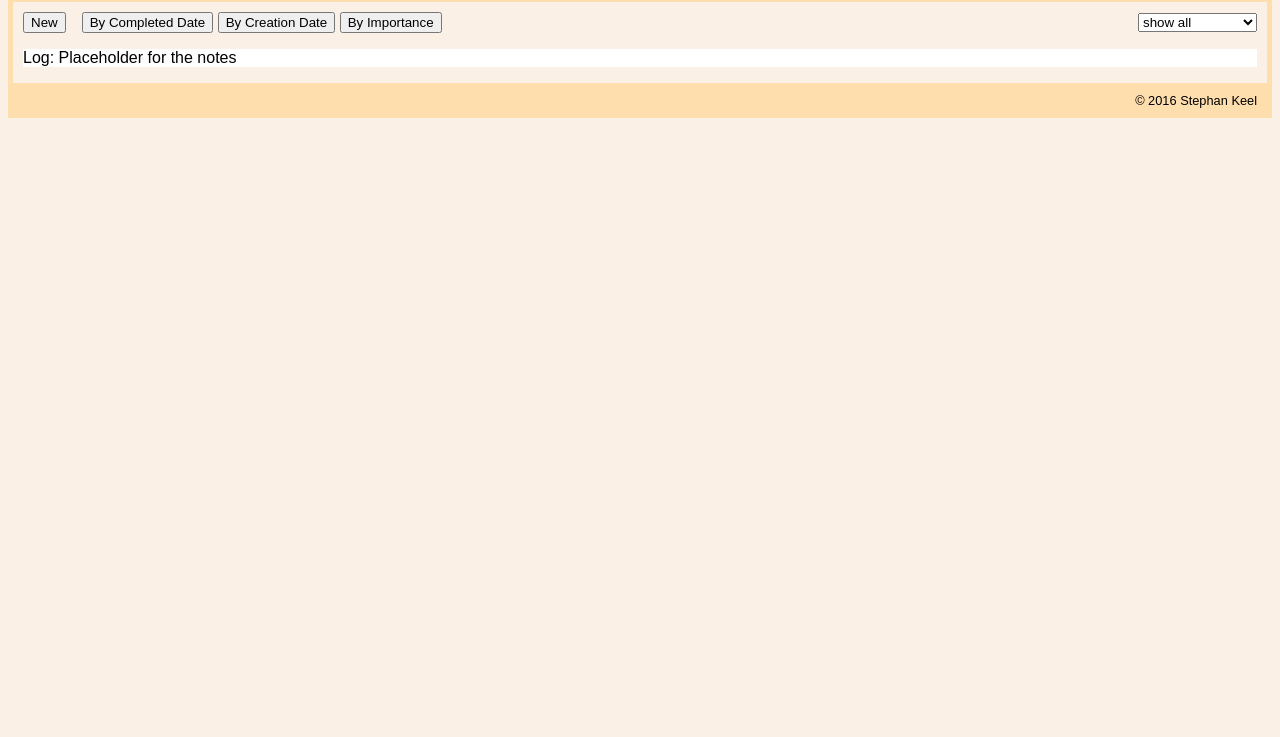
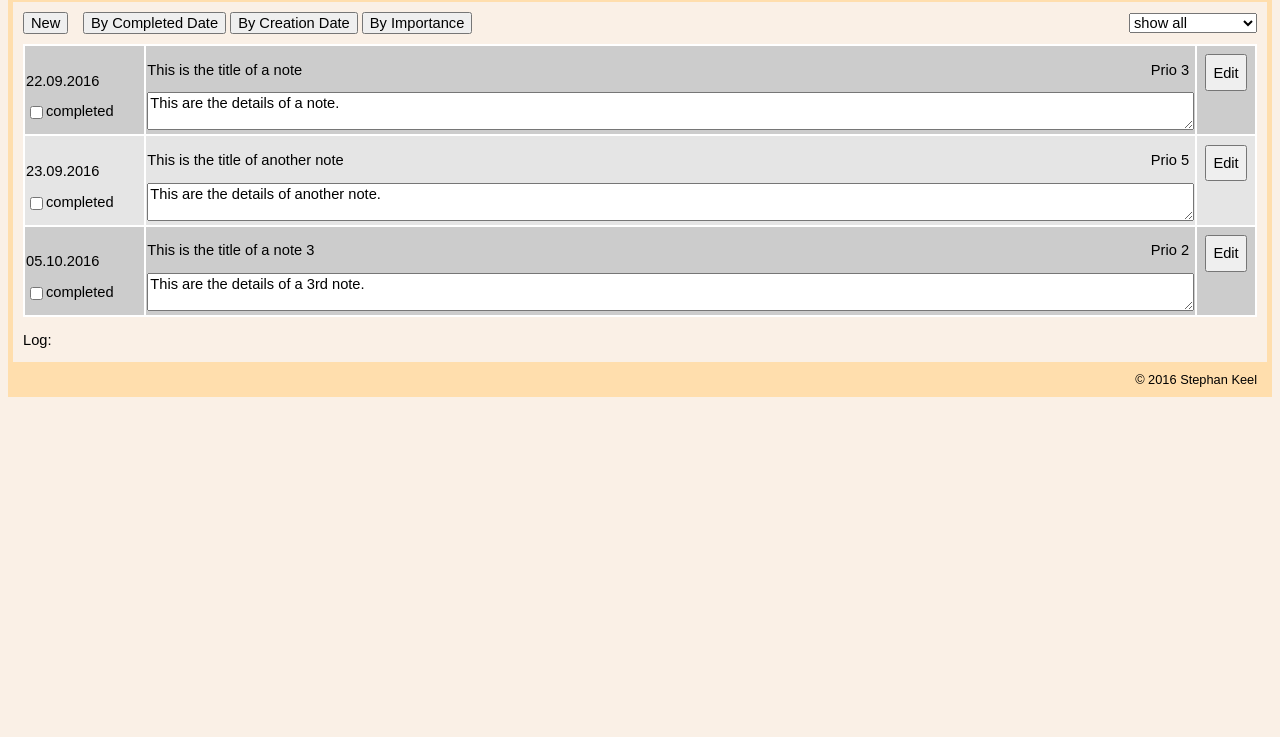
Before and after one commit to stephankeel/notes, a plain HTML site: page index.html in a window 1280 px wide. Shown: the part 63-800 px from the top of the page. Drawn offline with Linux system fonts and the light colour scheme.

Commit message:
table with dummy notes

```diff
--- a/index.html
+++ b/index.html
@@ -36,8 +36,66 @@
         </div>
 
         <div id="notesSection">
-            <p id="placeholder" class="logArea">Placeholder for the notes</p>
+            <table id="notesTable">
+                <tr class="noteRow">
+                    <td class="dueDateCell">
+                        <p class="dueDateP">22.09.2016</p>
+                        <div class="dueDateDiv">
+                            <input class="dueDateCB" type="checkbox" name="dueDate" value="completed">completed
+                        </div>
+                    </td>
+                    <td class="titleDetailsAndPrioCell">
+                        <div class="titleAndPrio">
+                            <p class="noteTitle">This is the title of a note</p>
+                            <p class="notePrio">Prio 3</p>
+                        </div>
+                        <textarea class="noteDetails" name="noteDetails" readonly rows="2">This are the details of a note.</textarea>
+                    </td>
+                    <td class="editCell">
+                        <input class="editButton" type="button" value="Edit" onclick="editNote()">
+                    </td>
+                </tr>
+
+                <tr class="noteRow">
+                    <td class="dueDateCell">
+                        <p class="dueDateP">23.09.2016</p>
+                        <div class="dueDateDiv">
+                            <input class="dueDateCB" type="checkbox" name="dueDate" value="completed">completed
+                        </div>
+                    </td>
+                    <td class="titleDetailsAndPrioCell">
+                        <div class="titleAndPrio">
+                            <p class="noteTitle">This is the title of another note</p>
+                            <p class="notePrio">Prio 5</p>
+                        </div>
+                        <textarea class="noteDetails" name="noteDetails" readonly rows="2">This are the details of another note.</textarea>
+                    </td>
+                    <td class="editCell">
+                        <input class="editButton" type="button" value="Edit" onclick="editNote()">
+                    </td>
+                </tr>
+
+                <tr class="noteRow">
+                    <td class="dueDateCell">
+                        <p class="dueDateP">05.10.2016</p>
+                        <div class="dueDateDiv">
+                            <input class="dueDateCB" type="checkbox" name="dueDate" value="completed">completed
+                        </div>
+                    </td>
+                    <td class="titleDetailsAndPrioCell">
+                        <div class="titleAndPrio">
+                            <p class="noteTitle">This is the title of a note 3</p>
+                            <p class="notePrio">Prio 2</p>
+                        </div>
+                        <textarea class="noteDetails" name="noteDetails" readonly rows="2">This are the details of a 3rd note.</textarea>
+                    </td>
+                    <td class="editCell">
+                        <input class="editButton" type="button" value="Edit" onclick="editNote()">
+                    </td>
+                </tr>
+            </table>
         </div>
+        <p class="logArea"></p>
     </div>
 </div>
 
--- a/standard.css
+++ b/standard.css
@@ -22,6 +22,10 @@ footer {
 
 /* Shared */
 
+input[type="button"], select {
+    font-size: 11pt;
+}
+
 .logArea:before {
     content: "Log: "
 }
@@ -30,6 +34,7 @@ footer {
 /* Overview Section - Main section */
 
 #mainSection {
+    font-size: 11pt;
 }
 
 #mainContent {
@@ -64,11 +69,66 @@ footer {
     background-color: white;
 }
 
+/* Notes table */
+
+#notesTable {
+    width: 100%;
+}
+
+#notesTable tr:nth-child(odd) {
+    background-color: rgba(0, 0, 0, 0.2);
+}
+
+#notesTable tr:nth-child(even) {
+    background-color: rgba(0, 0, 0, 0.1);
+}
+
+.dueDateCell {
+    margin: auto auto auto 5px;
+    width: 8em;
+}
+
+.dueDateDiv {
+    display: flex;
+    flex-direction: row;
+}
+
+.titleDetailsAndPrioCell {
+}
+
+.titleAndPrio {
+    display: flex;
+}
+
+.notePrio {
+    margin: auto 5px auto auto;
+    horiz-align: right;
+}
+
+.noteDetails {
+    font-family: inherit;
+    font-size: inherit;
+    box-sizing: border-box;
+    resize: vertical;
+    width: 100%;
+}
+
+.editCell {
+    width: 3em;
+    vertical-align: top;
+}
+
+.editButton {
+    margin: 0.5em;
+    height: 2.5em;
+}
+
 
 /* Edit section */
 
 #editSection {
     display: none;
+    font-size: 11pt;
 }
 
 #editForm {
@@ -81,6 +141,8 @@ footer {
 }
 
 .myInput {
+    font-family: inherit;
+    font-size: inherit;
     margin-top: 10px;
     margin-left: 100px;
 }
```
